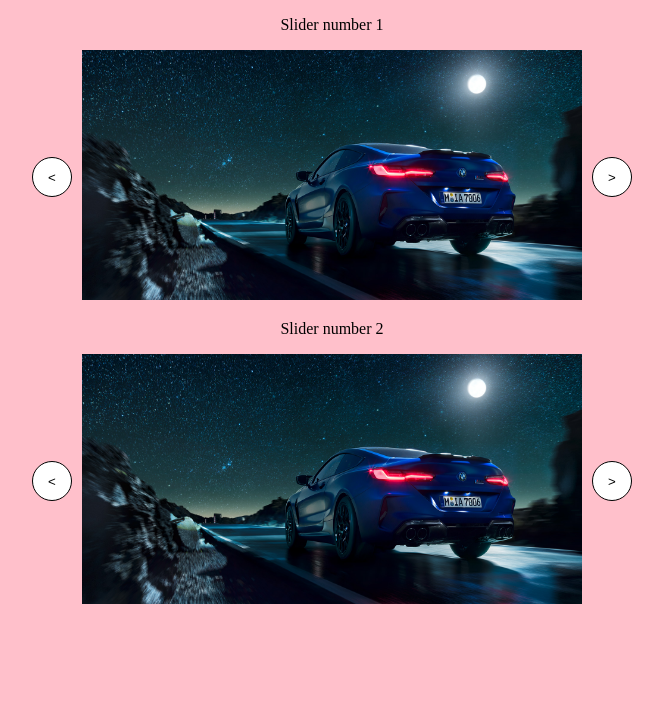
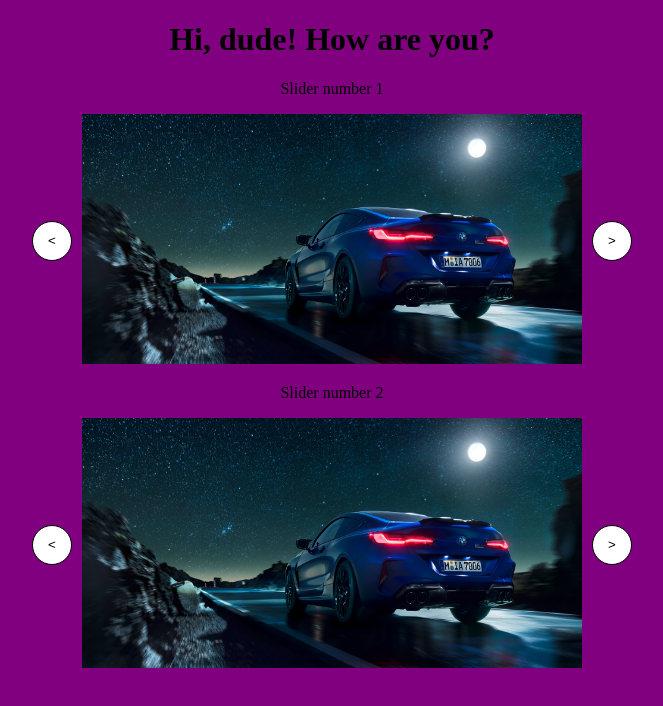
Before and after one commit to DjonyGH/gittest, a plain HTML site: page Index.html in a window 1280 px wide. Shown: the whole page, without its empty margins (308-971 px from the left). Drawn offline with Linux system fonts and the light colour scheme.

Commit message:
added welcome num.2
and bg changed to purple

```diff
--- a/Index.html
+++ b/Index.html
@@ -9,6 +9,7 @@
 </head>
 
 <body>
+    <h1>Hi, dude! How are you?</h1>
     <p class='header'>Slider number 1</p>
     <div class="key-slider" id="slider1">
 
--- a/css/style.css
+++ b/css/style.css
@@ -1,5 +1,9 @@
 body{
-    background: pink;
+    background: purple;
+}
+
+h1{
+    text-align: center;
 }
 
 .header{
```
